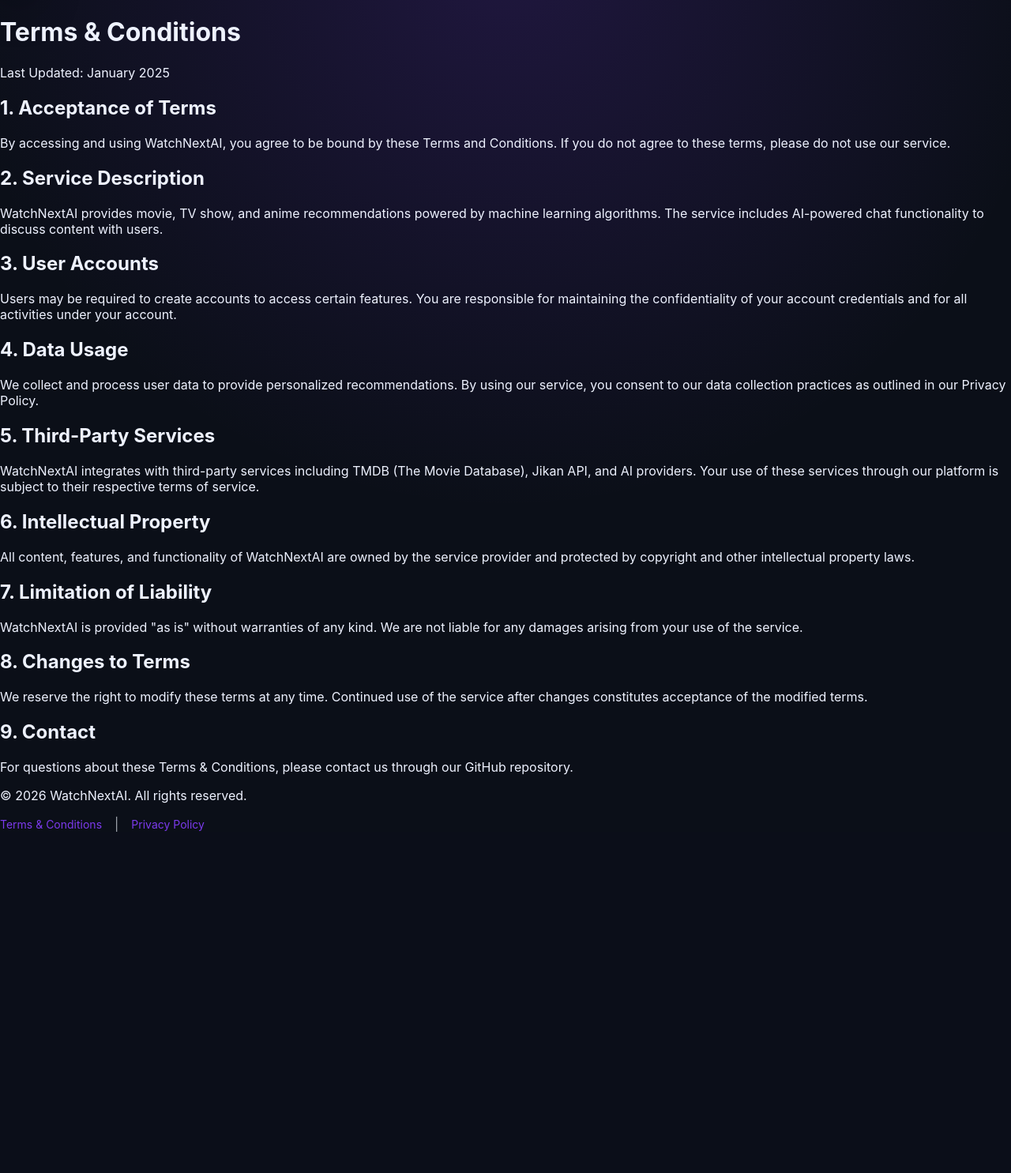
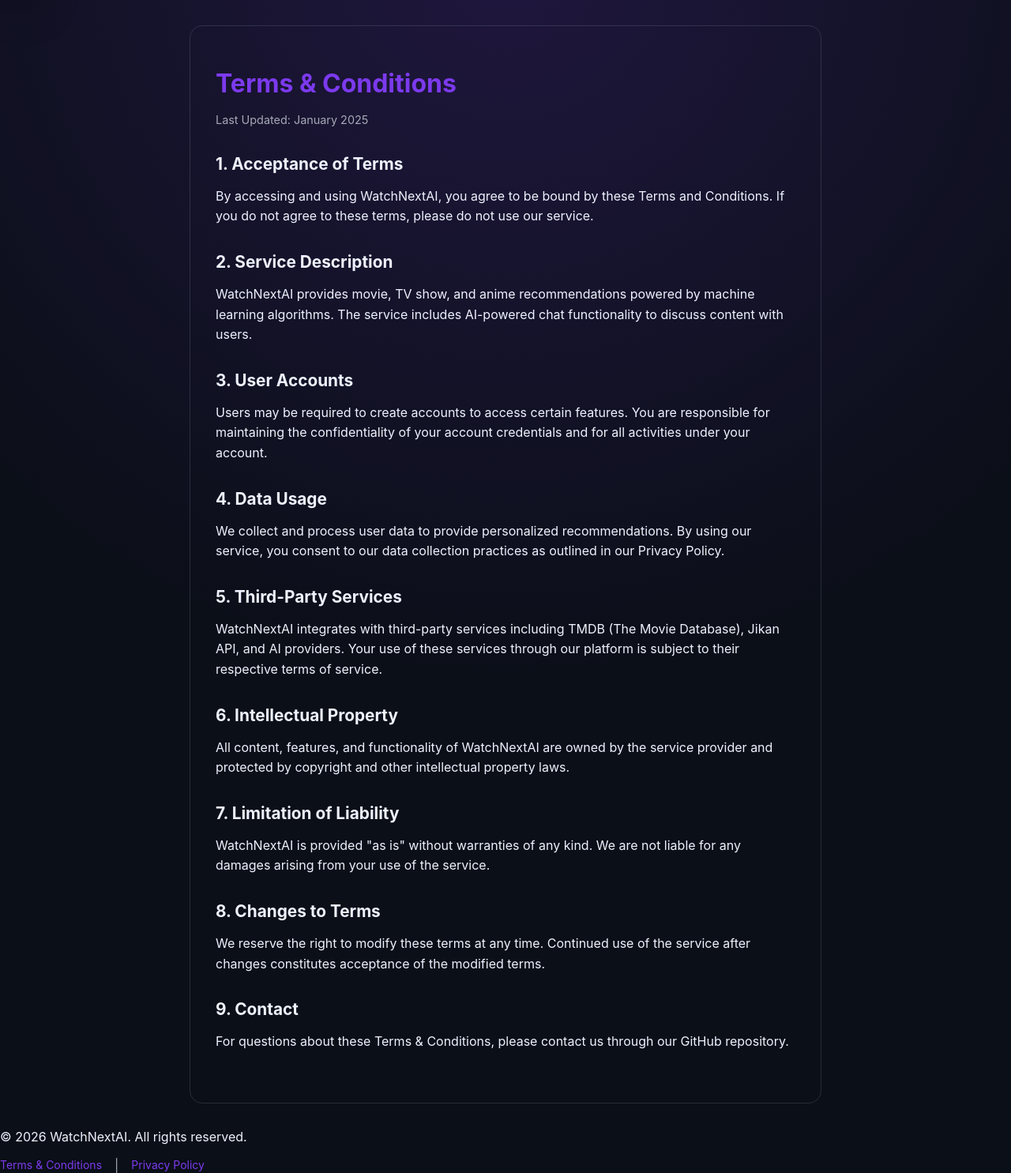
Before and after one commit to tirth6851/watchnextai, a Flask app: page /terms in a window 1280 px wide. Shown: the part 62-1547 px from the top of the page at 79% size. Before the commit the page ends 1115 px from the top, so only its background shows below. Run offline with Flask 3, Linux system fonts and the light colour scheme.

Commit message:
Add legal page styles to style.css
Added styling for legal pages including container, headings, and text.

```diff
--- a/static/css/style.css
+++ b/static/css/style.css
@@ -518,3 +518,51 @@ a {
     grid-template-columns: 1fr;
   }
 }
+
+/* Legal Pages Styling */
+.legal-container {
+    max-width: 800px;
+    margin: 2rem auto;
+    padding: 2rem;
+    background: var(--card-bg);
+    border-radius: 1rem;
+    border: 1px solid var(--border);
+}
+
+.legal-container h1 {
+    color: var(--accent);
+    margin-bottom: 0.5rem;
+}
+
+.legal-container .last-updated {
+    color: var(--muted);
+    font-size: 0.9rem;
+    margin-bottom: 2rem;
+}
+
+.legal-container section {
+    margin-bottom: 2rem;
+}
+
+.legal-container h2 {
+    color: var(--fg);
+    margin-bottom: 1rem;
+    font-size: 1.3rem;
+}
+
+.legal-container p {
+    line-height: 1.6;
+    color: var(--text);
+    margin-bottom: 1rem;
+}
+
+.legal-container ul {
+    margin-left: 2rem;
+    margin-bottom: 1rem;
+}
+
+.legal-container li {
+    line-height: 1.6;
+    color: var(--text);
+    margin-bottom: 0.5rem;
+}
```
